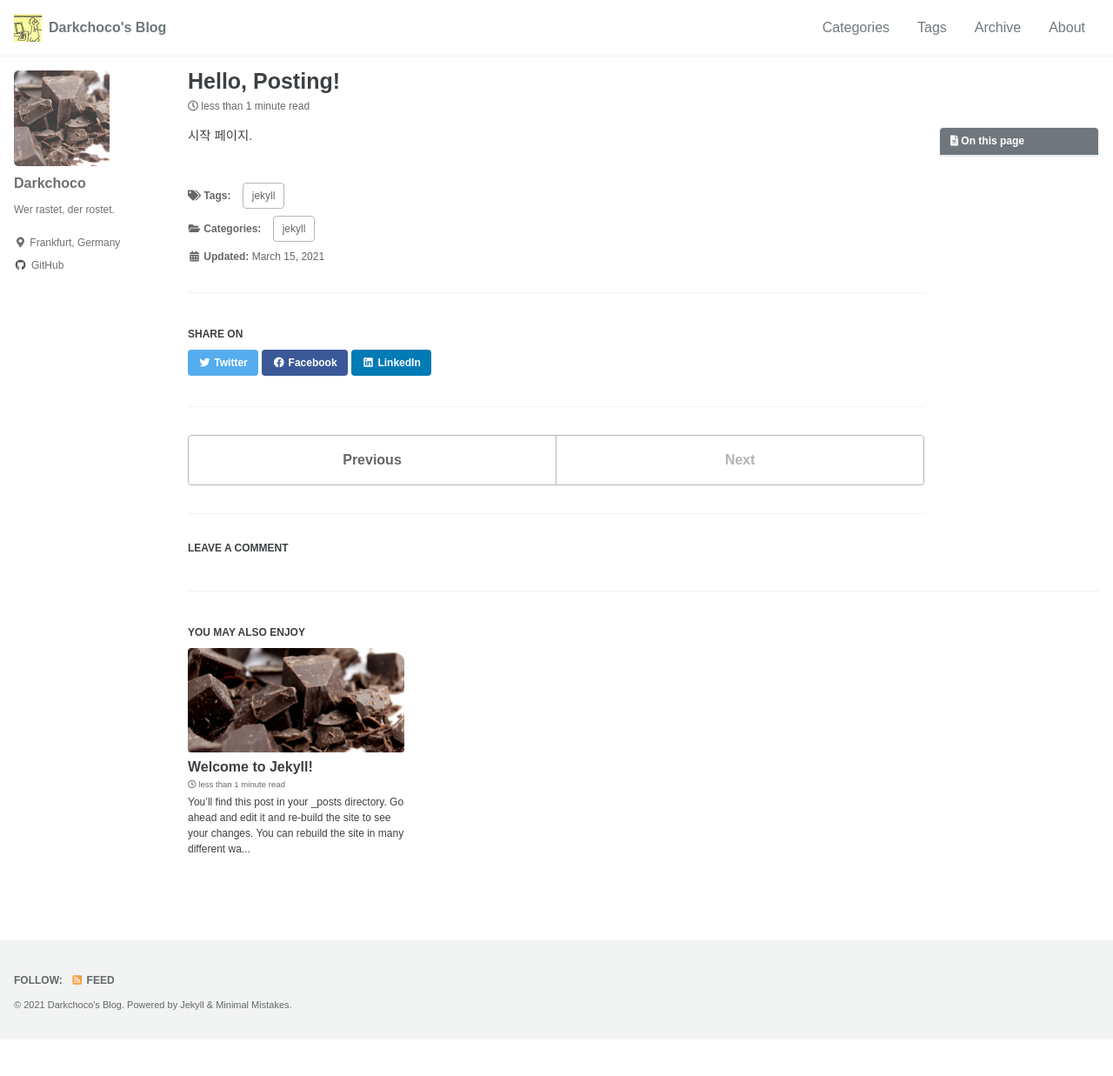
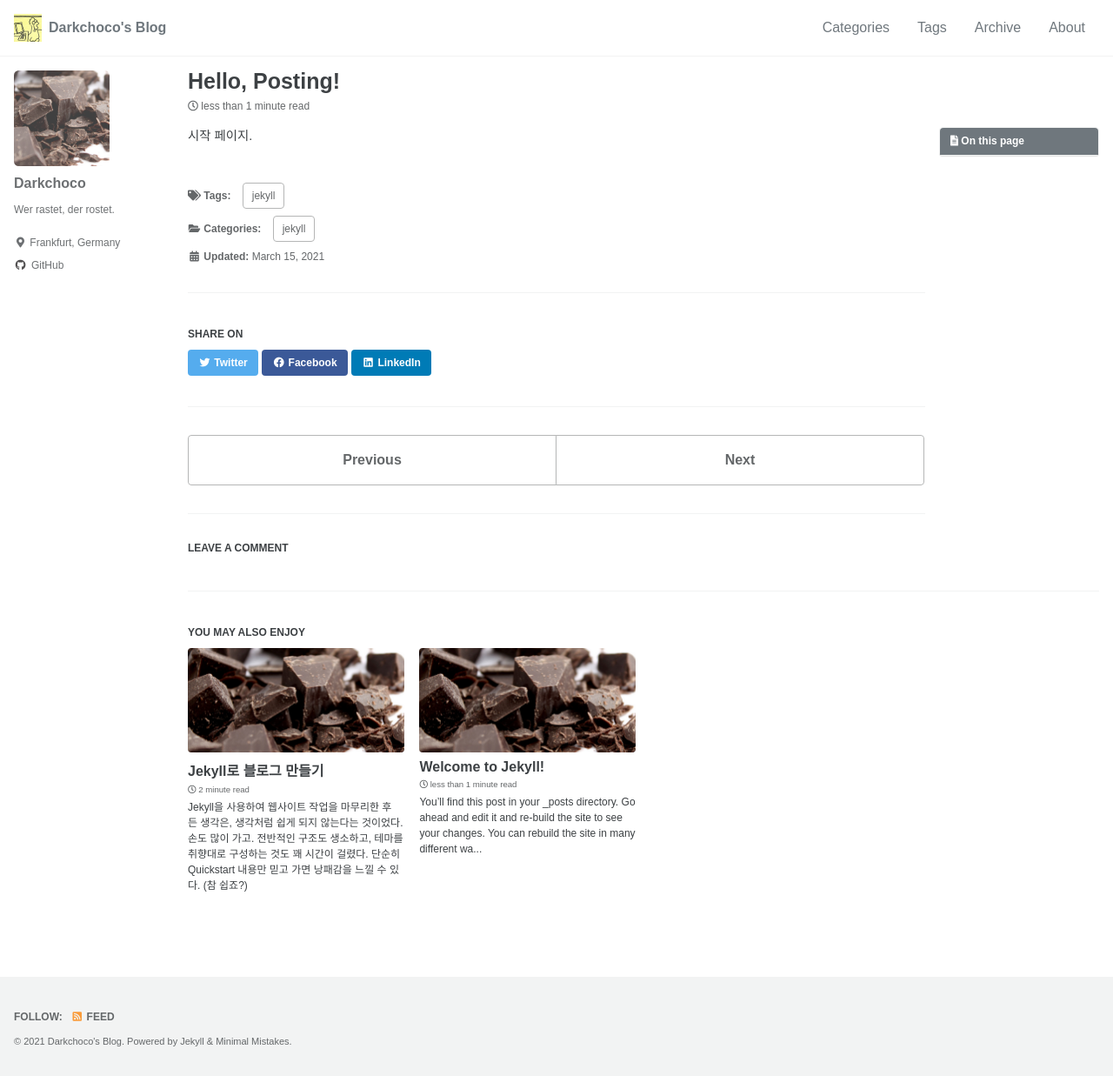
Before and after one commit to darkchoco/darkchoco.github.io, a Jekyll site: the page built from _posts/web-network/Jekyll/2021-03-15-hello-posting.md, in a window 1280 px wide. Shown: the whole page at 87% size. Built offline with Jekyll 4.4.1, drawn with Linux system fonts in a browser that asks for light colours; cached includes are drawn as plain includes; comment, search, counter and statistics services are not loaded; before the commit the page ends 1195 px from its top, so only the background shows below that; some of the changed lines change nothing that is shown.

Commit message:
main: Jekyll로 블로그 만들기.

````diff
--- a/_posts/web-network/Jekyll/2021-03-15-hello-posting.md
+++ b/_posts/web-network/Jekyll/2021-03-15-hello-posting.md
@@ -1,11 +1,11 @@
 ---
 title: Hello, Posting!
+date : 2021-03-15 00:00
 categories:
   - jekyll
 tags:
   - jekyll
 toc: true
-date : 2021-03-15 00:00
 comments : true
 ---
 
--- /dev/null
+++ b/_posts/web-network/Jekyll/2021-03-15-using-jekyll-to-build-blog.md
@@ -0,0 +1,100 @@
+---
+title: Jekyll로 블로그 만들기
+date : 2021-03-15 23:00
+categories: jekyll
+tags: jekyll asciidoc
+toc: true
+comments : true
+---
+
+Jekyll을 사용하여 웹사이트 작업을 마무리한 후 든 생각은, 생각처럼 쉽게 되지 않는다는 것이었다.
+손도 많이 가고.
+전반적인 구조도 생소하고, 테마를 취향대로 구성하는 것도 꽤 시간이 걸렸다.
+단순히 [Quickstart](https://jekyllrb.com/docs/) 내용만 믿고 가면 낭패감을 느낄 수 있다. (참 쉽죠?)
+
+작업시 참조한 문서가 많지만 의외로 필요한 내용은 찾기 쉽지 않았다.
+Stack Overflow 가 이렇게 도움 안 된 적이 있었나 싶기도 하고.
+
+주요한 레퍼런스와 까다로웠던 부분을 아래 정리한다.
+
+
+## 주요 참조
+* [Jekyll 공식 사이트 (한글)](https://jekyllrb-ko.com/).
+  [테마](http://jekyllrb-ko.github.io/docs/themes/) 쪽을 주로 참조했다.
+* [Jekyll - Static Site Generator - Tutorial (동영상)](https://www.youtube.com/playlist?list=PLLAZ4kZ9dFpOPV5C5Ay0pHaa0RJFhcmcB)
+  Jekyll의 전반적인 이해에 많은 도움이 되었다.
+* [Jekyll을 이용한 무료 블로그 만들기](https://wepplication.github.io/programming/jekyll/)
+  꼭 필요한 내용들이 한 페이지에 잘 정리되어 있다.
+* [GitHub Pages 블로그 따라하기](https://devinlife.com/howto/#1-github-pages-%EB%B8%94%EB%A1%9C%EA%B7%B8-%EB%94%B0%EB%9D%BC%ED%95%98%EA%B8%B0)
+  말 그대로 '따라하면' 쉽게 만들 수 있다.
+
+
+## 환경 구성
+
+### WSL2
+Windows 환경에서의 Ruby는 아직까지도 잘 맞지 않는 옷을 억지로 입힌 것처럼 보인다.
+Docker를 사용할까 했지만 사용 중인 WSL2에 Ruby를 설치하여 쓰기로 했다.
+아주 잘 된다.
+
+### dev & prd 구성
+시작시 시도한 것들이 너무 많아서 매번 `git`로 환경을 옮겨다니기 번거로왔다.
+그래서 `dev`와 `prd` 디렉토리를 따로 구성하고 사이트를 통째로 한벌씩 만들어 놓았다.
+`dev`에서 수차례 테스트 진행 후, 통과한 것만 `prd`로 옮겨 GitHub 에 push 한다. (push 하면 바로 프로덕션 환경에 release 되기 때문)
+`dev`와 `prd` 사이의 관리는 `WinMerge`를 쓰면 아주 편하다.
+
+지금은 post 작성 외에 별 변화가 없으니 조만간 `dev`는 없애도 괜찮을 듯.
+
+### 로컬에서 실행하기
+Disqus 사용시, 아래와 같이 사이트 구동 명령에 `JEKYLL_ENV=production`을 추가하면 Disqus 블록을 로컬환경에서도 불러올 수 있다.
+
+```
+JEKYLL_ENV=production bundle exec jekyll serve
+```
+<br/>
+`_config.yml` 같은 Jekyll 주요 구성요소의 변경은 사이트를 리스타트해야 반영된다. 하지만 posting 내역은 실시간 반영이 가능한데, 아쉽게도 WSL 환경에서는 잘 되지 않는다.
+[5년 전에 유사한 이슈가 제기](https://github.com/microsoft/WSL/issues/216)되었고 `bundle exec jekyll serve --force_polling` 식으로 `--force_polling` 옵션을 쓰면 해결은 되지만, 대신 CPU 리소스가 비정상적으로 높게 사용되는 문제가 발생한다. 즉 해결되었다고 보긴 어렵다.
+크게 불편한 것도 아니라서 그냥 리스타트 사용 중이다. (차후 posting이 많아져서 빌드 시간이 상당히 소요되게 되면 생각이 바뀔 수 있다)
+
+
+## Customization
+일반 사용자 입장에서는 적절한 테마를 선택하고 취향에 맞게 변경하는 것이 훨씬 많은 시간을 요구한다.
+워드프레스의 테마와는 달리 사이트의 전반적인 사항을 결정하는 중요한 요소라서 테마를 잘 선택하는 것이 중요하다. 즉 모양도 중요하지만 문서화가 잘 되어있는 것을 고르는 것이 향후 관리에 편하다.
+
+[Just the docs](https://pmarsceill.github.io/just-the-docs/)과 [Minimal Mistakes](https://mmistakes.github.io/minimal-mistakes/) 중 고민하다가 MM으로 갔지만 나중에 바꿀지도 모르겠다.
+
+아래 변경은 모두 MM 기준이다.
+
+### Font
+사이트 전체의 Font 변경시,
+* Font 종류를 바꾸려면 `_sass/minimal-mistakes/_variables.scss` 내 `$global-font-family` 수정
+* Font 크기를 바꾸려면 `_sass/minimal-mistakes/_reset.scss` 내 `@include breakpoint` 항목 수정
+
+세부사항은 [539940b](https://github.com/darkchoco/darkchoco.github.io/commit/539940b9a7808ebf37c4957c67cfd9a305bc20e6)을 참조한다.
+
+<br/>
+일부 항목의 Font 수정시,
+* post의 Font 크기를 바꾸려면 `_sass/minimal-mistakes/_page.scss` 내 `.page__content` 수정.
+* code의 Font 크기를 바꾸려면 `_sass/minimal-mistakes/_base.scss` 내 `td > code` 부분 수정. (아래 참조)
+
+```css
+td > code {
+  padding-top: 0.1rem;
+  padding-bottom: 0.1rem;
+  font-size: 1.05em;
+  background: $code-background-color;
+  border-radius: $border-radius;
+}
+```
+
+세부사항은 [2fabdbf](https://github.com/darkchoco/darkchoco.github.io/commit/2fabdbfaab618e75da9e3321c774c503e9c52fe8) 내 `_sass/minimal-mistakes/` 디렉토리 밑의 변경된 파일을 참조한다.
+
+### Header Image
+Header image의 사이즈나 모양이 생각대로 안 나타날 수 있다.
+[Header image aspect ratio depends on excerpt length](https://github.com/mmistakes/minimal-mistakes/issues/542)을 참조한다.
+
+
+## 그밖에...
+개인적으로 AsciiDoc을 선호하고, 작성하는 문서는 모두 AsciiDoc을 사용하고 있다.
+그래서 Redmine, Trello 등에서 Markdown을 쓸 때 늘 아쉬움을 느꼈는데 개인 블로그에도 Markdown을 써야한다는 것이 가장 큰 단점이었다.
+
+당장은 어쩔 수 없지만 [https://github.com/asciidoctor/jekyll-asciidoc-quickstart](https://github.com/asciidoctor/jekyll-asciidoc-quickstart) 을 주시하면서 GitHub 쪽에서 지원이 있기를 기대하고 있다.
````
